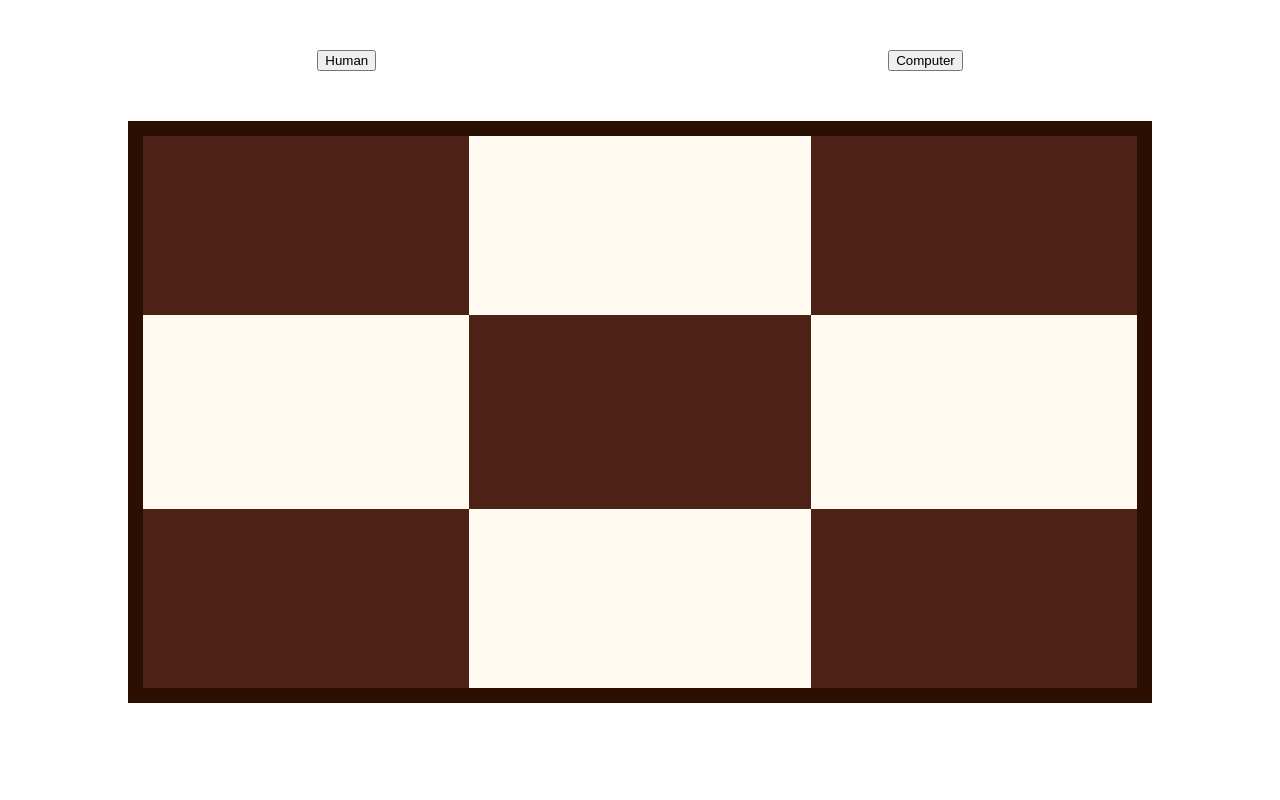
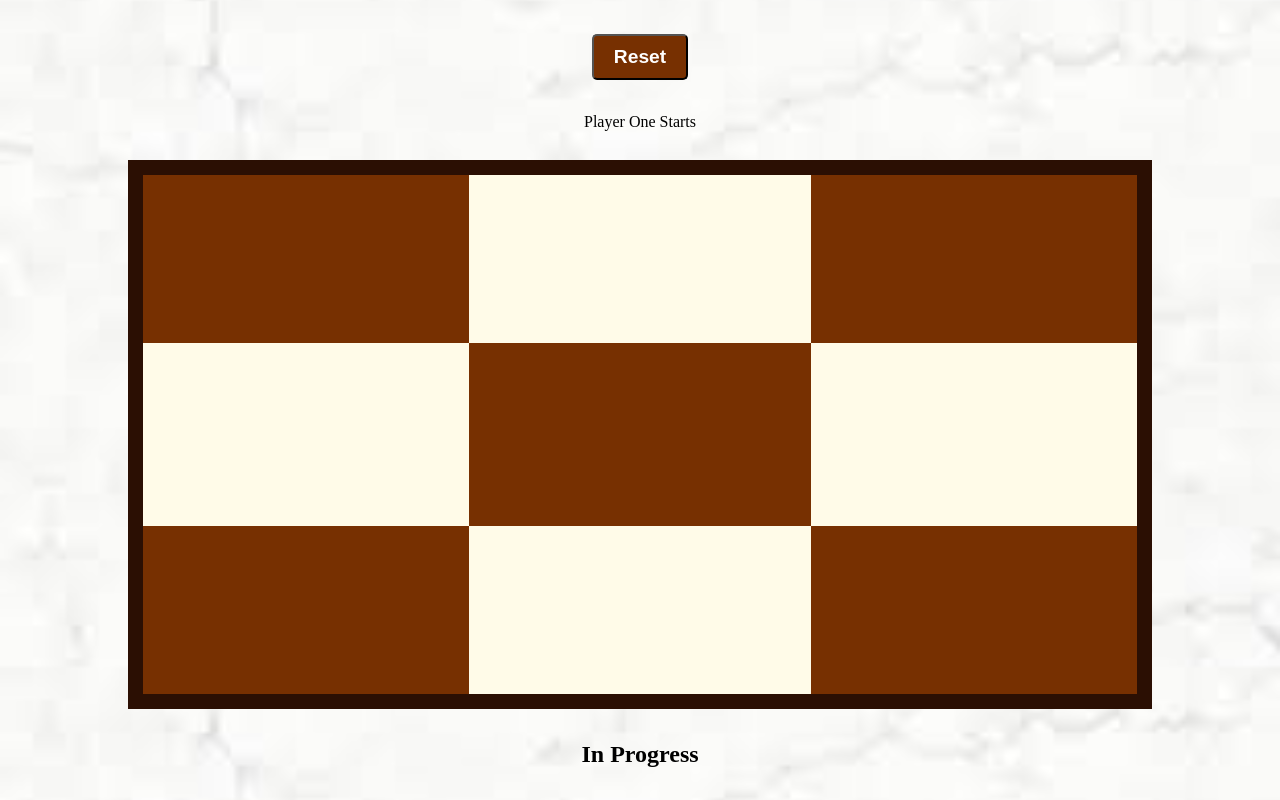
Before and after one commit to PaintedPorch/odin-tictactoe, a plain HTML site: page index.html in a window 1280 px wide. Drawn offline with Linux system fonts and the light colour scheme.

Commit message:
Add basic game functionality

```diff
--- a/index.html
+++ b/index.html
@@ -11,22 +11,26 @@
 <body>
     <div id="container">
         <div id="playoptions">
-            <button class="option">Human</button>
-            <button class="option">Computer</button>
+            <!-- <button class="option">Human</button>
+            <button class="option">Computer</button> -->
+            <button class="option reset">Reset</button>
+        </div>
+        <div class="whostarts">
+            <p class="currentStarter">Player One Starts</p>
         </div>
         <div id="board">
-            <div class="space"></div>
-            <div class="space"></div>
-            <div class="space"></div>
-            <div class="space"></div>
-            <div class="space"></div>
-            <div class="space"></div>
-            <div class="space"></div>
-            <div class="space"></div>
-            <div class="space"></div>
+            <div class="space" location="1"></div>
+            <div class="space" location="2"></div>
+            <div class="space" location="3"></div>
+            <div class="space" location="4"></div>
+            <div class="space" location="5"></div>
+            <div class="space" location="6"></div>
+            <div class="space" location="7"></div>
+            <div class="space" location="8"></div>
+            <div class="space" location="9"></div>
         </div>
         <div id="footer">
-
+            <p class="results">SampleText</p>
         </div>
     </div>
 </body>
--- a/script.js
+++ b/script.js
@@ -1,7 +1,132 @@
+const boardSpots = document.querySelectorAll(".space");
+const resetBoard = document.querySelector(".reset");
+const whoStartsText = document.querySelector(".currentStarter");
+const resultText = document.querySelector(".results");
+
 const gameBoard = (function() {
     "use strict";
 
+    let _movesArray = [' ',' ',' ',' ',' ',' ',' ',' ',' ']; // length 9
+    let moveCount = 0;
+
+    function _displayMoves() {
+        for (let i = 0; i < _movesArray.length; i++) {
+            _checkScores();
+
+            if (_movesArray[i] == 'X') {
+                boardSpots[i].innerHTML = `<div class="blackPiece"></div>`;
+            }
+            else if (_movesArray[i] == 'Y') {
+                boardSpots[i].innerHTML = `<div class="whitePiece"></div>`;
+            }
+            console.log(boardSpots[i].textContent);
+        }
+
+        _placePawn();
+    }
+
+    // Add gamecount, if gamecount % 2 == 1, playerOne starts true, else false
+    // generate random number of index not yet taken for computer mode
+
+    let whoStartsPlayer = 0;
+
+    function _placePawn() {
+        let playerOne = true;
+
+        for (let j = 0; j < _movesArray.length; j++) {
+            boardSpots[j].addEventListener("click", function() {
+                if (_movesArray[j] == ' ' && playerOne == true) {
+                    moveCount++;
+
+                    console.log(moveCount);
+
+                    _movesArray[j] = 'X';
+                    _displayMoves();
+
+                    whoStartsText.textContent = "";
+
+                    playerOne = false;
+                }
+                else if (_movesArray[j] == ' ' && playerOne == false) {
+                    moveCount++;
+
+                    console.log(moveCount);
+
+                    _movesArray[j] = 'Y';
+                    _displayMoves();
+
+                    whoStartsText.textContent = "";
+
+                    playerOne = true;
+                }
+            });
+        }
+    }
+
+    function _resetField() {
+        resetBoard.addEventListener("click", function() {
+            _movesArray = [' ',' ',' ',' ',' ',' ',' ',' ',' '];
+            whoStartsPlayer++;
+            moveCount = 0;
+
+            if (whoStartsPlayer % 2 == 0) {
+                whoStartsText.textContent = "Player One Starts";
+            }
+            else if (whoStartsPlayer % 2 == 1) {
+                whoStartsText.textContent = "Player Two Starts";
+            }
+
+            for (let i = 0; i < _movesArray.length; i++) {
+                boardSpots[i].innerHTML = ``;
+            }
+
+            console.clear();
+        });
+    }
+
+    function _checkScores() {
+        /*
+            If _movesArray indicates three in a row, such as with:
+            Y-Y-Y or Y-?-?-Y-?-?-Y-?-? or Y-?-?-?-Y-?-?-?-Y or
+            ?-?-Y-?-Y-?-Y-?-? or Y-?-?-Y-?-?-Y-?-? or ?-Y-?-?-Y-?-?-Y-? or
+            ?-?-Y-?-?-Y-?-?-Y
+
+            else Tie
+        */
+
+        let displayText = "";
+
+        if (_movesArray.slice(0, 3) === ['Y', 'Y', 'Y']) displayText = "Player Two Wins";
+        else if (_movesArray.slice(3, 6) == ['Y','Y','Y']) displayText = "Player Two Wins";
+        else if (_movesArray.slice(6, 9) == ['Y','Y','Y']) displayText = "Player Two Wins";
+
+        else if (_movesArray.slice(1, 3) == ['X','X','X']) displayText = "Player One Wins";
+        else if (_movesArray.slice(3, 6) == ['X','X','X']) displayText = "Player One Wins";
+        else if (_movesArray.slice(6, 9) == ['X','X','X']) displayText = "Player One Wins";
+
+        else {
+            console.log(_movesArray.slice(0, 3));
+            displayText = "In Progress";
+        }
+
+        if (moveCount == 9) {
+            displayText = "Tie";
+        }
+
+        resultText.textContent = displayText;
+    }
+
+    // Make function to check if there are 3 Y's or X's next to each other
+
+    return {
+        movesArray: _movesArray,
+        displayMoves: _displayMoves,
+        resetField: _resetField,
+    };
 })();
+
+gameBoard.displayMoves();
+gameBoard.resetField();
 
 const displayController = (function() {
     "use strict";
--- a/style.css
+++ b/style.css
@@ -14,7 +14,7 @@ body {
 #container {
     background-image: url(./images/marble.jpg);
     display: grid;
-    grid-template-rows: 1.25fr 6fr 1fr;
+    grid-template-rows: 1.25fr .5fr 6fr 1fr;
     height: 100%;
     width: 100%;
     justify-items: center;
@@ -27,29 +27,62 @@ body {
     display: flex;
     justify-content: center;
     align-items: center;
-    gap: 50%;
+    gap: 25%;
     max-width: var(--maxFieldWidth);
+}
+
+.option {
+    padding: 10px 20px;
+    border-radius: 5px;
+    font-size: 1.2rem;
+    font-weight: bold;
+    background-color: rgb(119, 48, 1);
+    color: white;
+}
+
+.whostarts {
+    grid-row: 2 / 3;
 }
 
 #board {
     width: 80%;
-    grid-row: 2 / 3;
+    grid-row: 3 / 4;
     display: grid;
     grid-template-columns: repeat(3, minmax(33.333%, 1fr));
     grid-template-rows: repeat(3, minmax(33.3333%, 1fr));
     max-width: var(--maxFieldWidth);
+
 }
 
 .space {
     min-width: 150px;
+    display: flex;
+    justify-content: center;
+    align-items: center;
+}
+
+.blackPiece, .whitePiece {
+    width: 85%;
+    height: 85%;
+    background-size: 100%;
+    border-radius: 50%;
+    background-repeat: no-repeat;
+}
+
+.blackPiece {
+    background-image: url(./images/black_piece.png);
+}
+
+.whitePiece {
+    background-image: url(./images/white_piece.png);
 }
 
 .space:nth-child(2n+1) {
-    background-color: rgb(75, 34, 21);
+    background-color: rgb(119, 48, 1);
 }
 
 .space:nth-child(2n) {
-    background-color: rgb(255, 251, 240);
+    background-color: rgb(255, 251, 232);
 }
 
 .space:nth-child(3n+1) {
@@ -69,7 +102,12 @@ body {
 }
 
 #footer {
-    grid-row: 3 / -1;
+    grid-row: 4 / -1;
     width: 80%;
     max-width: var(--maxFieldWidth);
+    display: flex;
+    justify-content: center;
+    align-items: center;
+    font-size: 1.5rem;
+    font-weight: bold;
 }
```
Also changed, not shown: images/black_piece.png (added), images/marble.jpg (added), images/white_piece.png (added).
